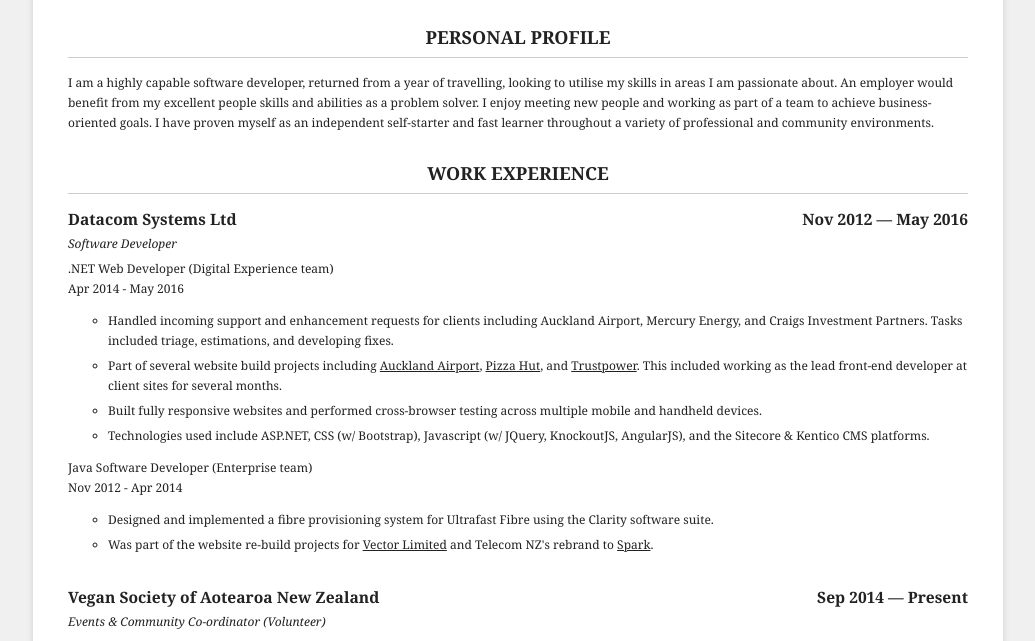
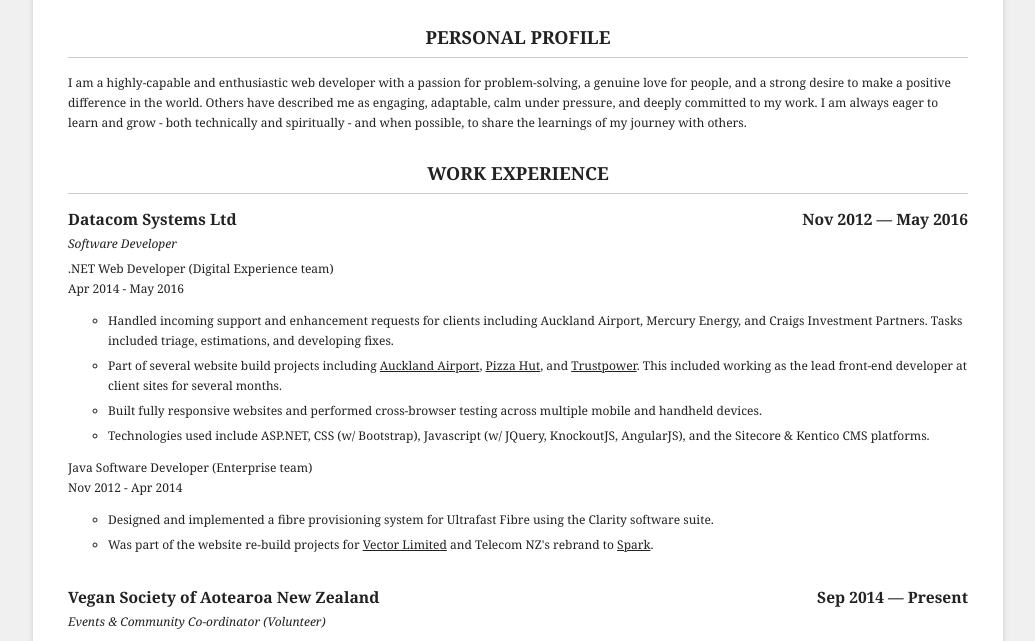
Before and after one commit to bryceknz/bryceknz.github.io, a plain HTML site: page index.html in a window 1280 px wide. Shown: the part 116-757 px from the top of the page, without its empty margins (122-1157 px from the left). Drawn offline with Linux system fonts and the light colour scheme.

Commit message:
Updated personal statement

```diff
--- a/index.html
+++ b/index.html
@@ -29,7 +29,7 @@
                 <div class="set">
                     <div class="item">
                         <span class="info">
-                            <div>I am a highly capable software developer, returned from a year of travelling, looking to utilise my skills in areas I am passionate about. An employer would benefit from my excellent people skills and abilities as a problem solver. I enjoy meeting new people and working as part of a team to achieve business-oriented goals. I have proven myself as an independent self-starter and fast learner throughout a variety of professional and community environments.</div>
+                            <div>I am a highly-capable and enthusiastic web developer with a passion for problem-solving, a genuine love for people, and a strong desire to make a positive difference in the world. Others have described me as engaging, adaptable, calm under pressure, and deeply committed to my work. I am always eager to learn and grow - both technically and spiritually - and when possible, to share the learnings of my journey with others.</div>
                         </span>
                     </div>
                 </div>
```
